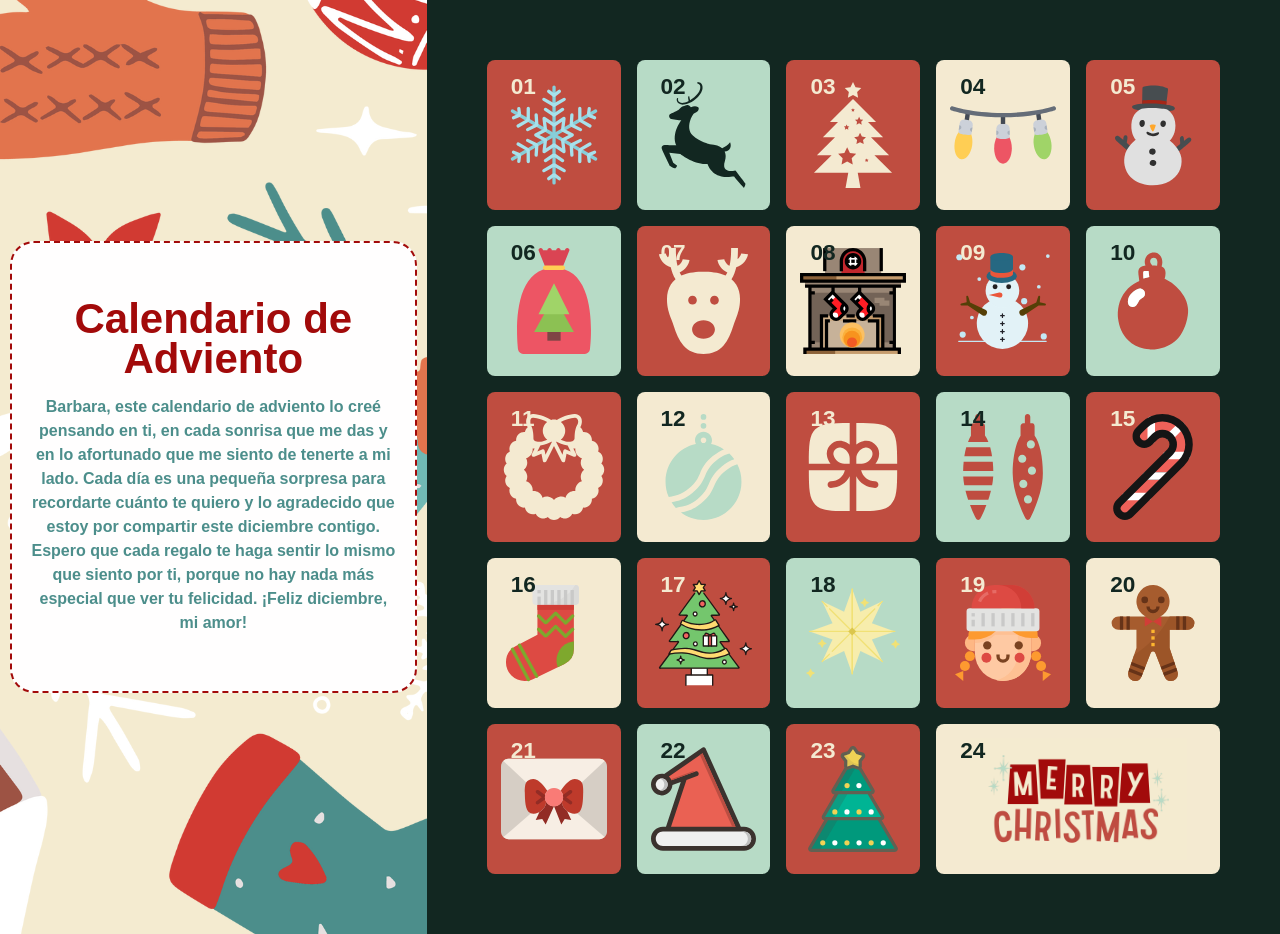
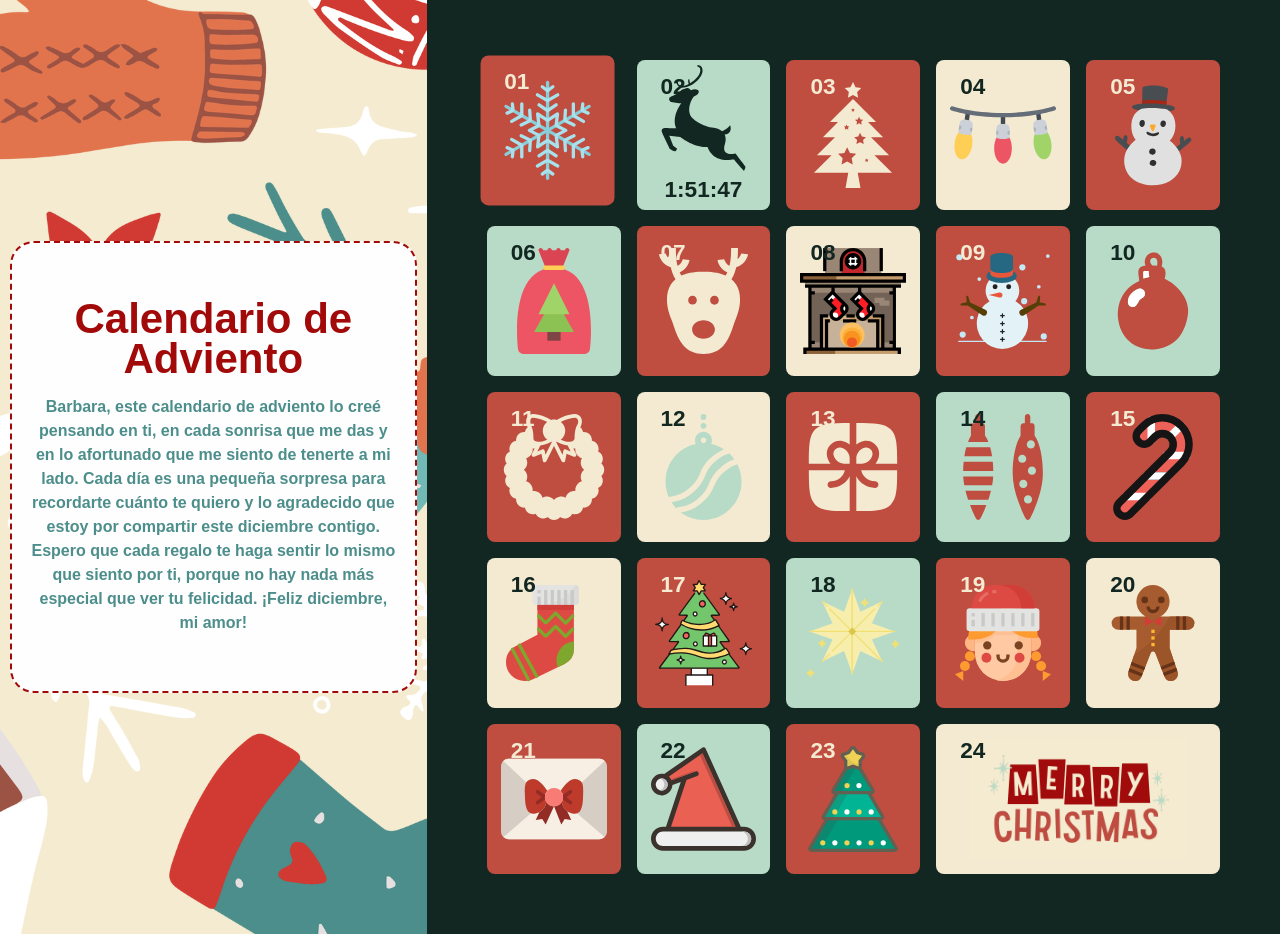
Before and after one commit to MiguelA02Dev/AdventCalendar, a Next.js app: page / in a window 1280 px wide. Built offline with nearby package versions, Linux system fonts and the light colour scheme; a web font is replaced by a local one.

Commit message:
Update index.tsx

```diff
--- a/src/components/days-container/index.tsx
+++ b/src/components/days-container/index.tsx
@@ -14,8 +14,8 @@ const DaysContainerComponent = () => {
     seconds: 0,
   });
 
- // const targetDate = dayjs().endOf('day'); // Ajustamos el targetDate a la medianoche del día actual.
-  const targetDate = dayjs("2024-12-25")
+ const targetDate = dayjs().endOf('day'); // Ajustamos el targetDate a la medianoche del día actual.
+  //const targetDate = dayjs("2024-12-24")
 
   React.useEffect(() => {
     const updateTimer = () => {
```
